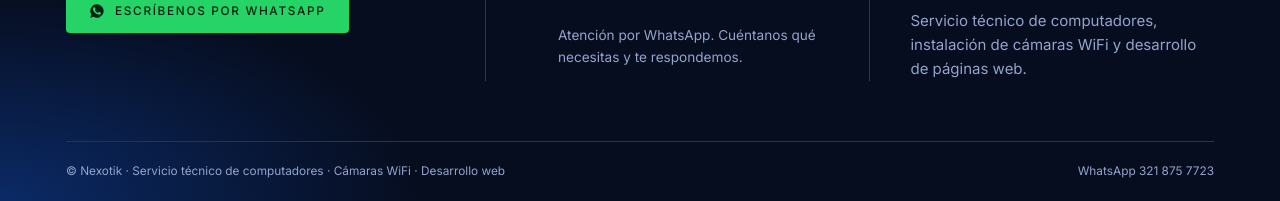
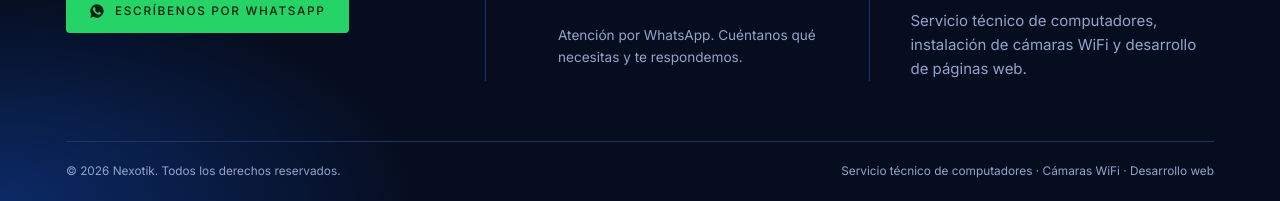
Before and after one commit to Miguediaz811/nexotik, a plain HTML site: page index.html in a window 1280 px wide. Shown: the part 3278-3479 px from the top of the page. Drawn offline with Linux system fonts and the light colour scheme.

Commit message:
Agregar "Todos los derechos reservados" en el pie
Co-Authored-By: Claude Opus 5.5 <noreply@anthropic.com>

```diff
--- a/index.html
+++ b/index.html
@@ -379,7 +379,7 @@ dialog[open]{animation:dlg .45s cubic-bezier(.2,.9,.25,1)}
         <p>Servicio técnico de computadores, instalación de cámaras WiFi y desarrollo de páginas web.</p>
       </div>
     </div>
-    <div class="legal"><span>© Nexotik · Servicio técnico de computadores · Cámaras WiFi · Desarrollo web</span><span>WhatsApp 321 875 7723</span></div>
+    <div class="legal"><span>© <span id="anio">2026</span> Nexotik. Todos los derechos reservados.</span><span>Servicio técnico de computadores · Cámaras WiFi · Desarrollo web</span></div>
   </div>
 </footer>
 
@@ -395,6 +395,7 @@ dialog[open]{animation:dlg .45s cubic-bezier(.2,.9,.25,1)}
 const reduce=matchMedia('(prefers-reduced-motion: reduce)').matches;
 const WA='https://wa.me/573218757723';
 const clamp=v=>Math.max(0,Math.min(1,v));
+document.getElementById('anio').textContent=new Date().getFullYear();
 
 /* desplazamiento suave al tocar un enlace interno */
 document.documentElement.style.scrollBehavior='auto';
```
